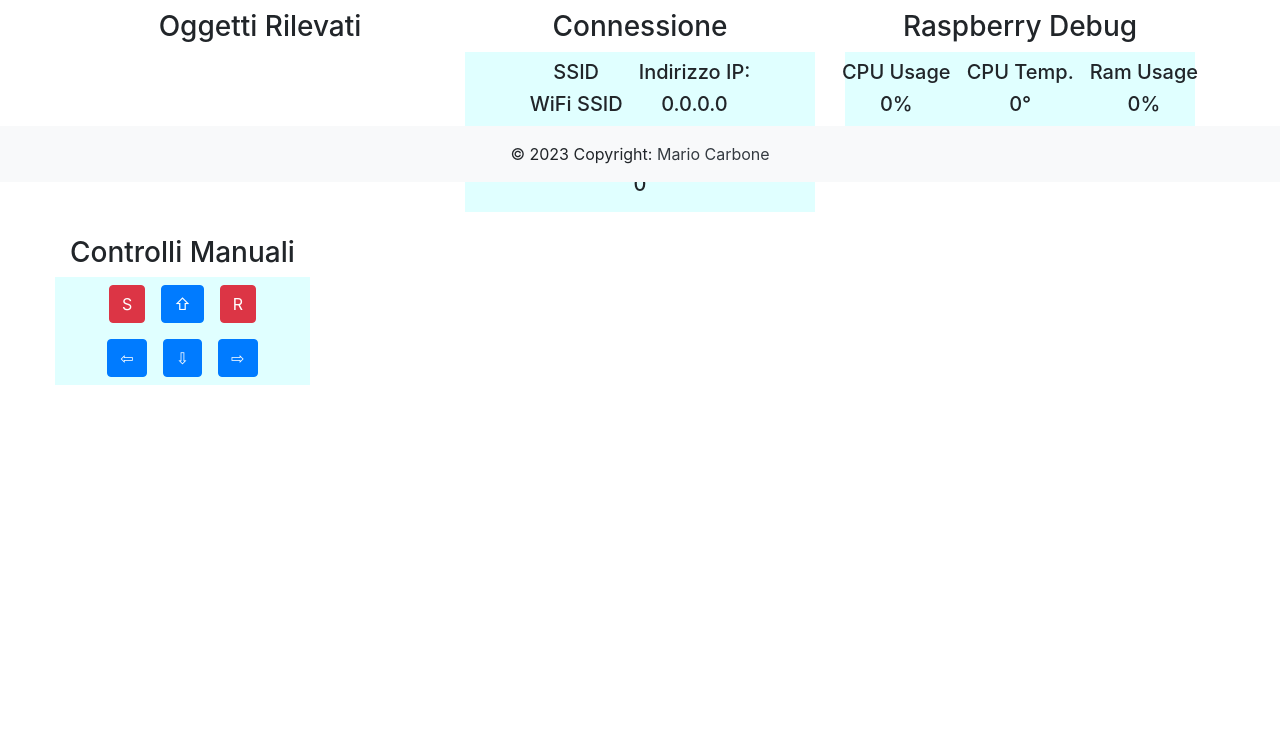
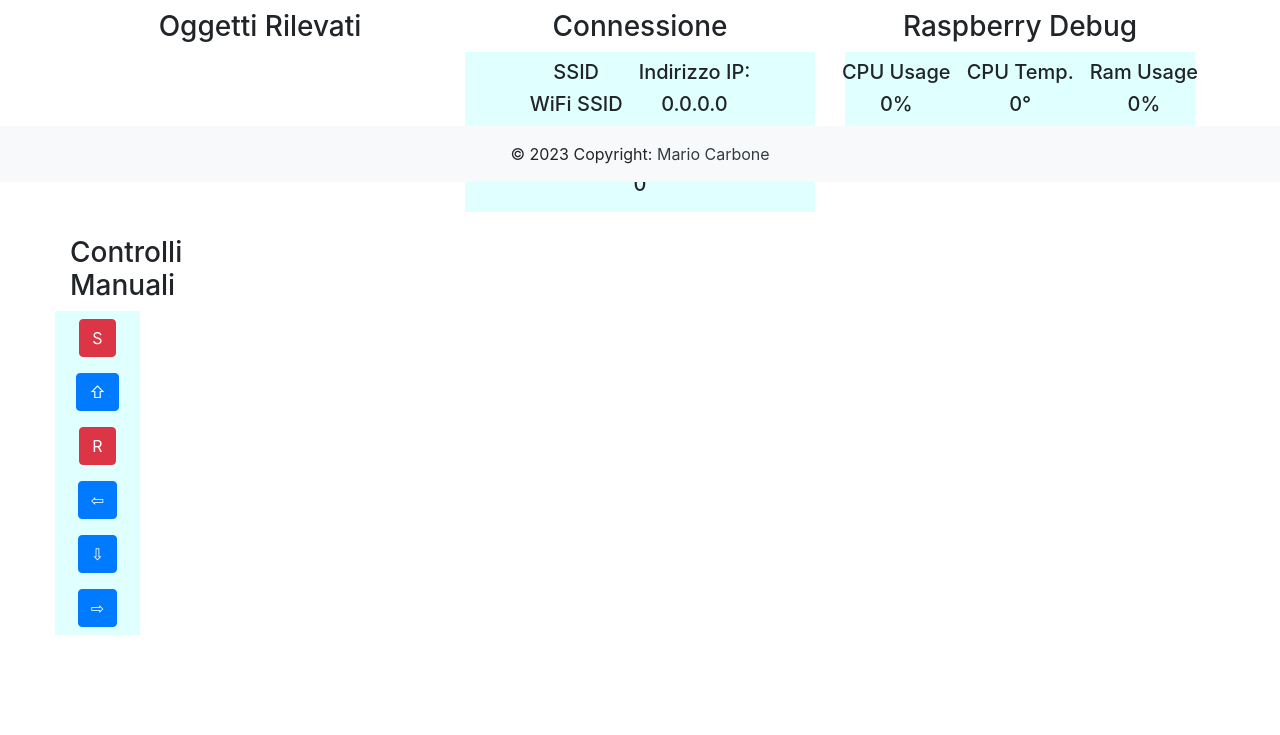
Before and after one commit to mariocarbone/tesi, a Flask app: page / in a window 1280 px wide. Shown: the part 618-1353 px from the top of the page. Before the commit the page ends 1003 px from the top, so only its background shows below. Run offline with Flask 3, Linux system fonts and the light colour scheme; data that the repository does not hold is empty; some libraries are stand-ins or nearby versions.

Commit message:
smaller column

```diff
--- a/rover/templates/index.html
+++ b/rover/templates/index.html
@@ -140,7 +140,7 @@
         </div>
 
         <div class="row">
-            <div class="col-lg-12" style="padding-bottom: 100px;">
+            <div class="col-lg-4" style="padding-bottom: 100px;">
                 <h3 class="mt-4 text-center">Controlli Manuali</h3>
                 <div id="rover-commands" class="row justify-content-center align-items-center"
                     style="background-color: lightcyan;">
```
